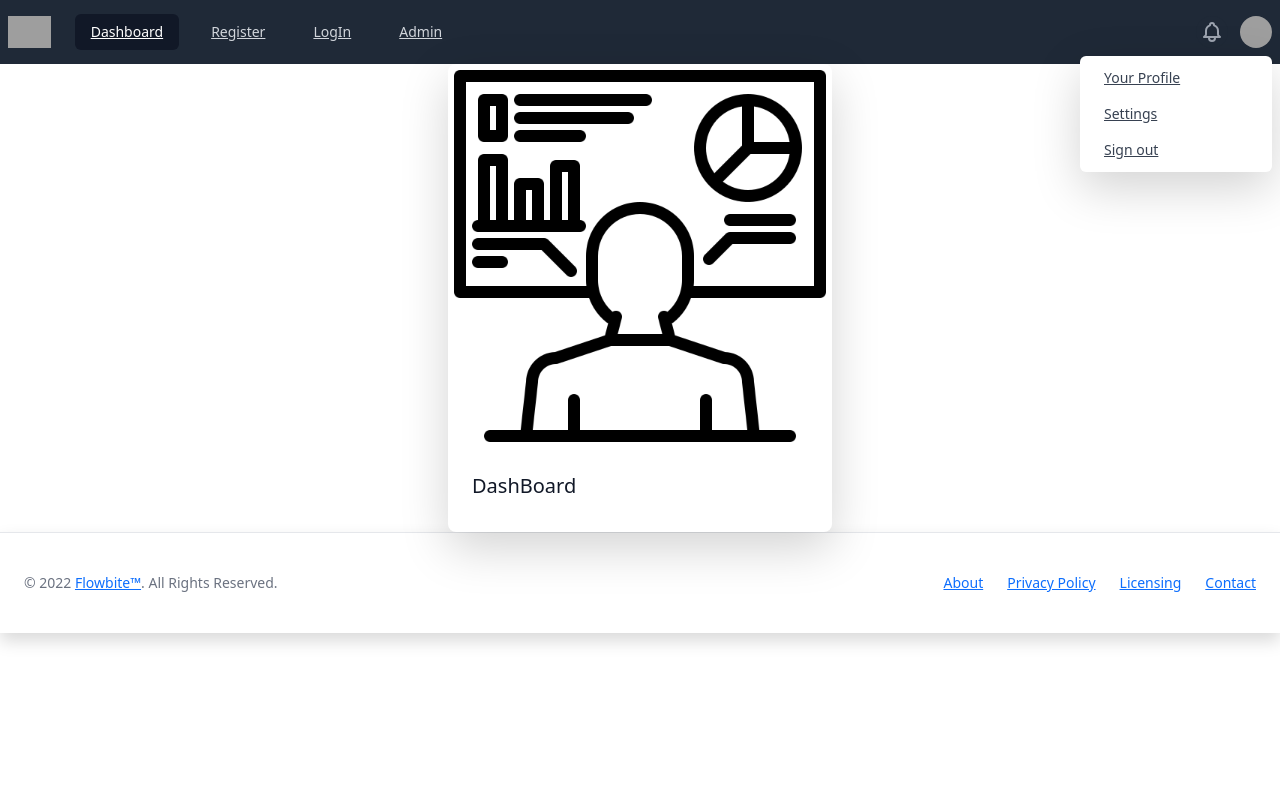
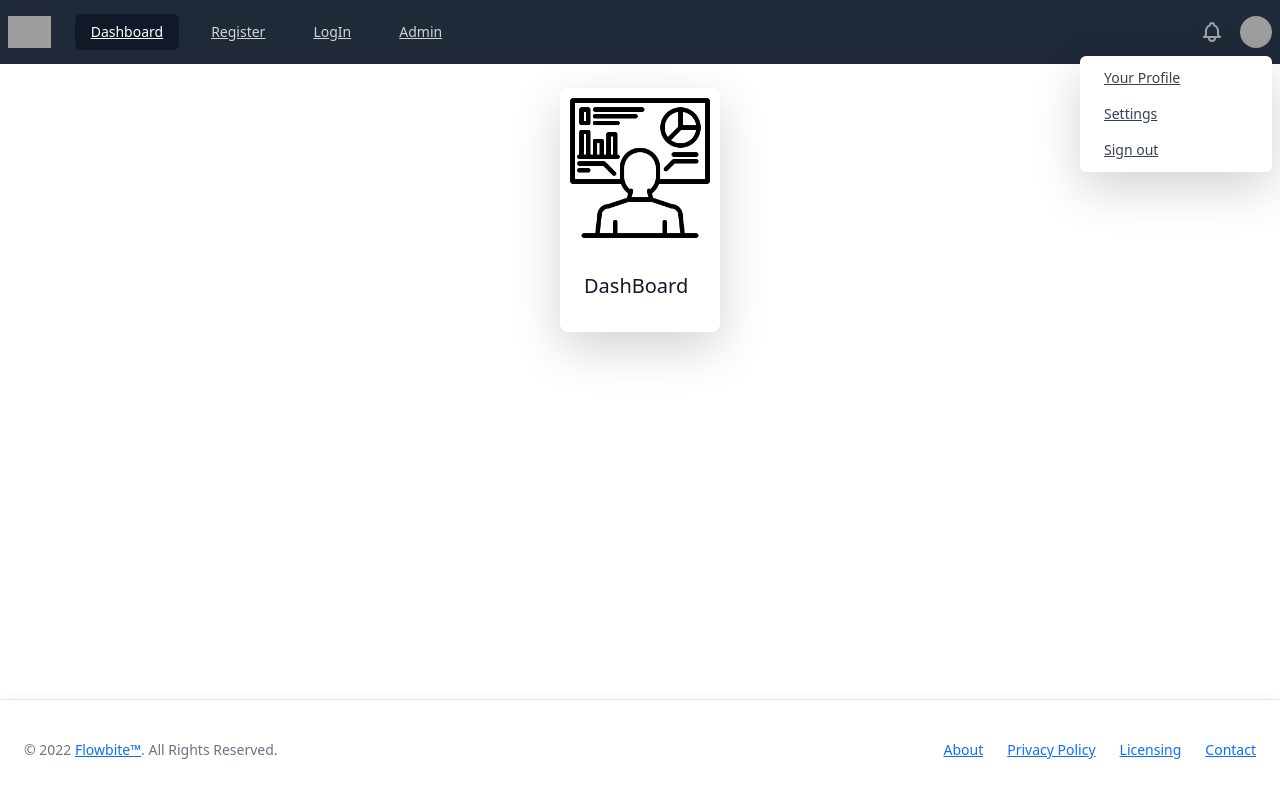
Before and after one commit to lamba-adi/project1, an Angular app: page / in a window 1280 px wide. Built offline with nearby package versions, Linux system fonts and the light colour scheme; grey boxes are pictures that could not be loaded.

Commit message:
footer pos

```diff
--- a/src/app/app.component.html
+++ b/src/app/app.component.html
@@ -6,9 +6,9 @@
   <meta name="viewport" content="width=device-width, initial-scale=1.0">
   <title>Document</title>
 </head>
-<body>
+<body class="h-screen flex flex-col">
   <app-nav> </app-nav>
-  <router-outlet></router-outlet>
-  <app-footer></app-footer>
+  <router-outlet class=""></router-outlet>
+  <app-footer class="sticky top-[100vh]"></app-footer>
 </body>
 </html>
--- a/src/app/components/mainwindow/mainwindow.component.html
+++ b/src/app/components/mainwindow/mainwindow.component.html
@@ -1,7 +1,7 @@
-<div class="flex justify-center" routerLink="/DashBoard">
+<div class="flex justify-center pt-4" routerLink="/DashBoard">
     <div class="rounded-lg shadow-lg bg-white max-w-sm" >
       <a data-mdb-ripple="true" data-mdb-ripple-color="light">
-        <img class="rounded-t-lg" src="../../../assets/DashBoard.png" alt=""/>
+        <img class="rounded-t-lg h-40 w-40 p-2" src="../../../assets/DashBoard.png" alt=""/>
       </a>
       <div class="p-6">
         <h5 class="text-gray-900 text-xl font-medium mb-2 justify-center">DashBoard</h5>
```
